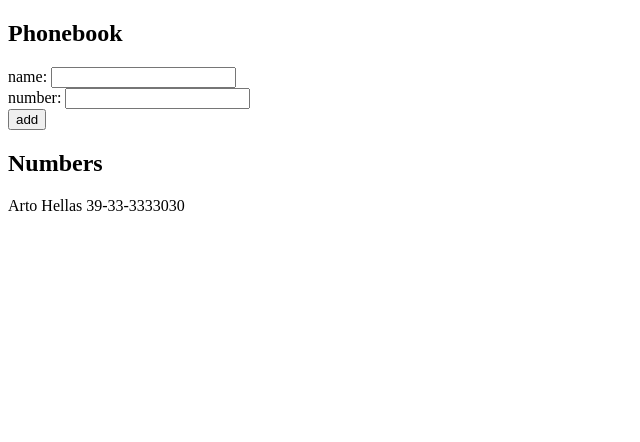
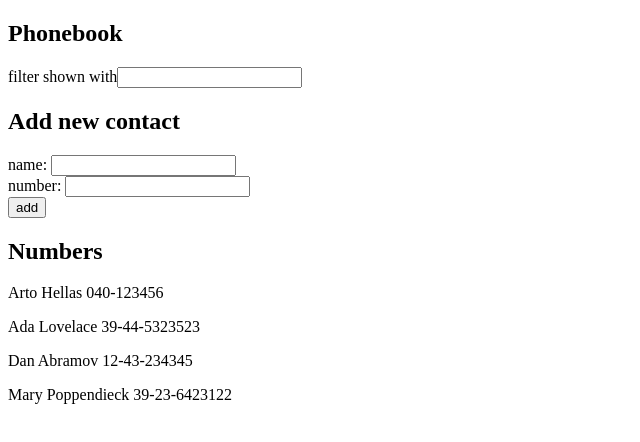
Before and after one commit to daniel-bogale/full-stack-open-course, a React (Vite) app in the folder part2/phonebook/: page / in a window 1280 px wide. Shown: the top 442 px of the page, without its empty margins (0-640 px from the left). Built offline with nearby package versions, Linux system fonts and the light colour scheme.

Commit message:
completed exercise 2.9 which is implementing filter

```diff
--- a/part2/phonebook/src/App.jsx
+++ b/part2/phonebook/src/App.jsx
@@ -2,10 +2,17 @@ import { useState } from "react";
 
 const App = () => {
   const [persons, setPersons] = useState([
-    { name: "Arto Hellas", number: "39-33-3333030" },
+    { name: "Arto Hellas", number: "040-123456", id: 1 },
+    { name: "Ada Lovelace", number: "39-44-5323523", id: 2 },
+    { name: "Dan Abramov", number: "12-43-234345", id: 3 },
+    { name: "Mary Poppendieck", number: "39-23-6423122", id: 4 },
   ]);
   const [newName, setNewName] = useState("");
   const [newNumber, setNewNumber] = useState("");
+
+  const [filterBy, setFilterBy] = useState("");
+  const [filteredPersons, setFilteredPersons] = useState([]);
+  const [isFiltering, setIsFiltering] = useState(false);
 
   const handleAddNumber = (e) => {
     e.preventDefault();
@@ -26,9 +33,27 @@ const App = () => {
   const onNumberChangeHandler = (e) => {
     setNewNumber(e.target.value);
   };
+  const onFilterChangeHandler = (e) => {
+    if (e.target.value) {
+      setIsFiltering(true);
+      const filteredPersons = persons.filter((persons) =>
+        persons.name.toLocaleLowerCase().includes(e.target.value)
+      );
+      setFilteredPersons(filteredPersons);
+    } else {
+      setIsFiltering(false);
+    }
+  };
   return (
     <div>
       <h2>Phonebook</h2>
+
+      <div>
+        filter shown with
+        <input type="text" onChange={onFilterChangeHandler} />
+      </div>
+
+      <h2>Add new contact</h2>
       <form>
         <div>
           name: <input onChange={onNameChangeHandler} />
@@ -43,11 +68,18 @@ const App = () => {
         </div>
       </form>
       <h2>Numbers</h2>
-      {persons.map((person) => (
-        <p key={person.name}>
-          {person.name} {person.number}
-        </p>
-      ))}
+
+      {isFiltering
+        ? filteredPersons.map((person) => (
+            <p key={person.name}>
+              {person.name} {person.number}
+            </p>
+          ))
+        : persons.map((person) => (
+            <p key={person.name}>
+              {person.name} {person.number}
+            </p>
+          ))}
     </div>
   );
 };
```
